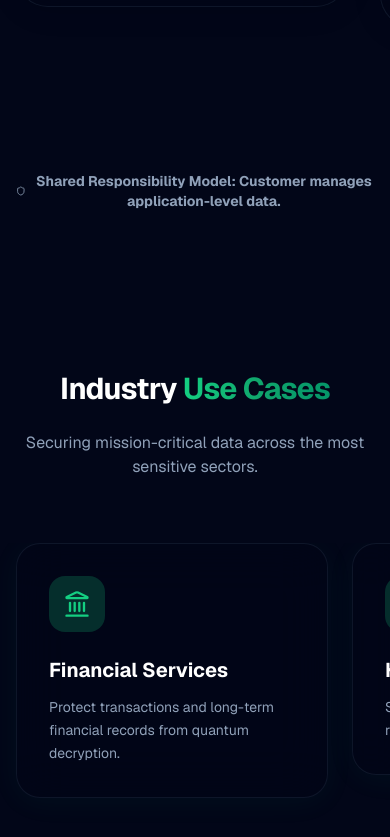
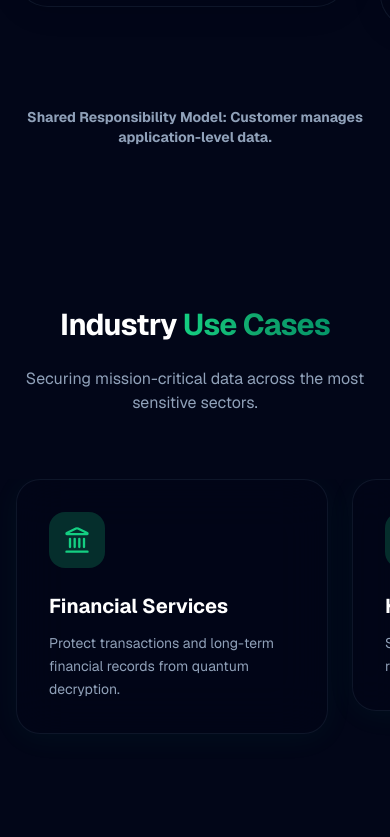
Before and after one commit to securedapp-github/pqc_hsm, a React (Vite) app: page / in a window 390 px wide. Shown: the part 2663-3500 px from the top of the page. Built offline with nearby package versions, Linux system fonts and the light colour scheme.

Commit message:
UI: reduce gap in SecurityModel on mobile

```diff
--- a/src/components/SecurityModel.jsx
+++ b/src/components/SecurityModel.jsx
@@ -175,8 +175,7 @@ const SecurityModel = () => {
                     })}
                 </div>
 
-                <p className="text-center mt-24 text-sm font-bold text-slate-400 flex items-center justify-center gap-2">
-                    <Shield size={14} />
+                <p className="text-center mt-8 md:mt-24 text-sm font-bold text-slate-400 flex items-center justify-center gap-2">
                     Shared Responsibility Model: Customer manages application-level data.
                 </p>
             </div>
```
